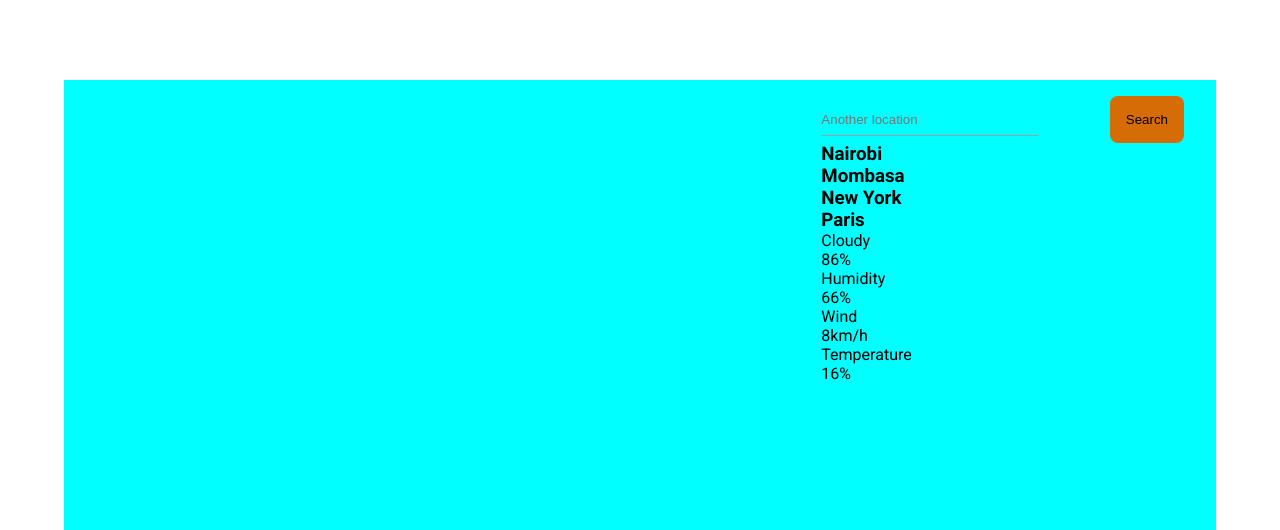
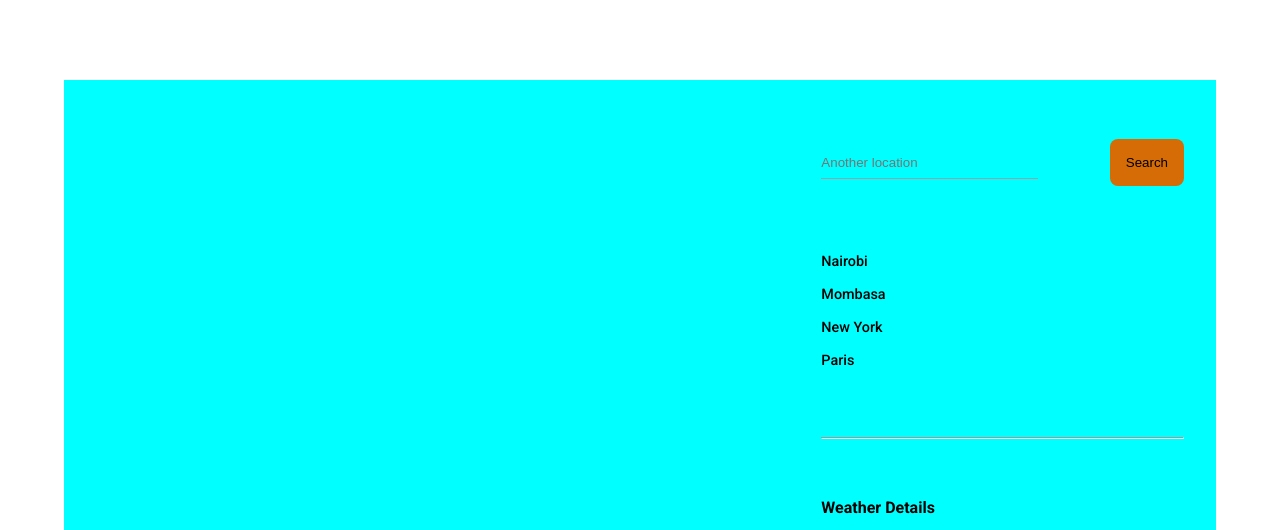
Before and after one commit to moryno/WeatherApp-Project, a plain HTML site: page index.html in a window 1280 px wide. Shown: the top 530 px of the page. Drawn offline with Linux system fonts and the light colour scheme.

Commit message:
Add styling to the weather detail section to look appealing and improve the outlook of the page

```diff
--- a/assets/css/index.css
+++ b/assets/css/index.css
@@ -56,15 +56,17 @@ body {
     flex: 1.5;
     display: flex;
     flex-direction: column;
-    /* align-items: center; */
+    justify-content: space-evenly;
     box-sizing: border-box;
     padding: 1rem 2rem;
+    height: 100%;
 }
 
 #landingSection > #container > #infoSection > #form {
     display: flex;
     justify-content: space-between;
     align-items: center;
+    margin-bottom: 1rem;
 }
 
 #landingSection > #container > #infoSection > #form > .location {
@@ -82,3 +84,30 @@ body {
     border: none;
     background-color: #d66c05;
 }
+
+#landingSection > #container > #infoSection > .cities {
+    margin-bottom: 1rem;
+}
+
+#landingSection > #container > #infoSection > .cities > h3 {
+    font-size: 0.9rem;
+    font-weight: 500;
+    padding: 0.5rem 0;
+    cursor: pointer;
+}
+
+hr {
+  color: #9e9ea7;
+  margin-bottom: 1rem;
+}
+
+#landingSection > #container > #infoSection > .weatherDetails > .weatherDetailsTitle{
+    margin-bottom: 1rem;
+    font-size: 1rem;
+}
+#landingSection > #container > #infoSection > .weatherDetails > .details {
+    display: flex;
+    justify-content: space-between;
+    padding: 0.5rem 0;
+    font-family: 'Josefin Sans', sans-serif;
+}
--- a/index.html
+++ b/index.html
@@ -39,7 +39,9 @@
             <h3>New York</h3>
             <h3>Paris</h3>
           </div>
+          <hr />
           <div class="weatherDetails">
+            <h3 class="weatherDetailsTitle">Weather Details</h3>
             <div class="details">
               <p>Cloudy</p>
               <p>86%</p>
```
